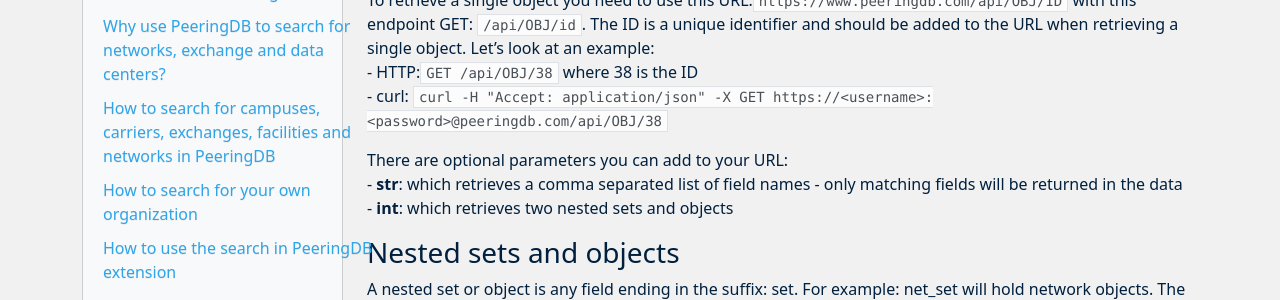
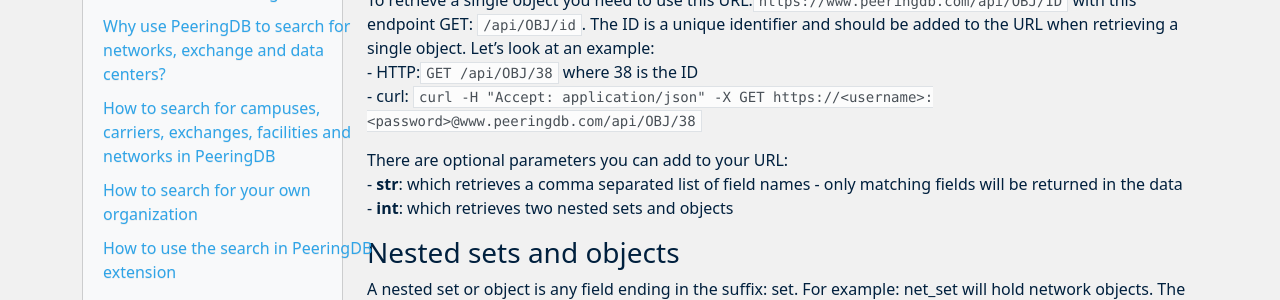
Before and after one commit to peeringdb/docs, an MkDocs documentation site: the page built from docs/howto/search.md, in a window 1280 px wide and 900 px high, scrolled down 11780 px. Shown: the part 171-471 px from the top of the window. Built offline with MkDocs 1.6.1, drawn with Linux system fonts in a browser that asks for light colours; nearby versions of some CDN libraries; some of the changed lines change nothing that is shown.

Commit message:
Update search.md (#361)
Fixed the one URL that did not use www.peeringdb.com

```diff
--- a/docs/howto/search.md
+++ b/docs/howto/search.md
@@ -230,7 +230,7 @@
 
 To retrieve a single object you need to use this URL:`https://www.peeringdb.com/api/OBJ/ID` with this endpoint GET: `/api/OBJ/id`. The ID is a unique identifier and should be added to the URL when retrieving a single object. Let’s look at an example:
 - HTTP:`GET /api/OBJ/38` where 38 is the ID
-- curl: `curl -H "Accept: application/json" -X GET https://<username>:<password>@peeringdb.com/api/OBJ/38`
+- curl: `curl -H "Accept: application/json" -X GET https://<username>:<password>@www.peeringdb.com/api/OBJ/38`
 
 There are optional parameters you can add to your URL:
 - **str**: which retrieves a comma separated list of field names - only matching fields will be returned in the data
```
